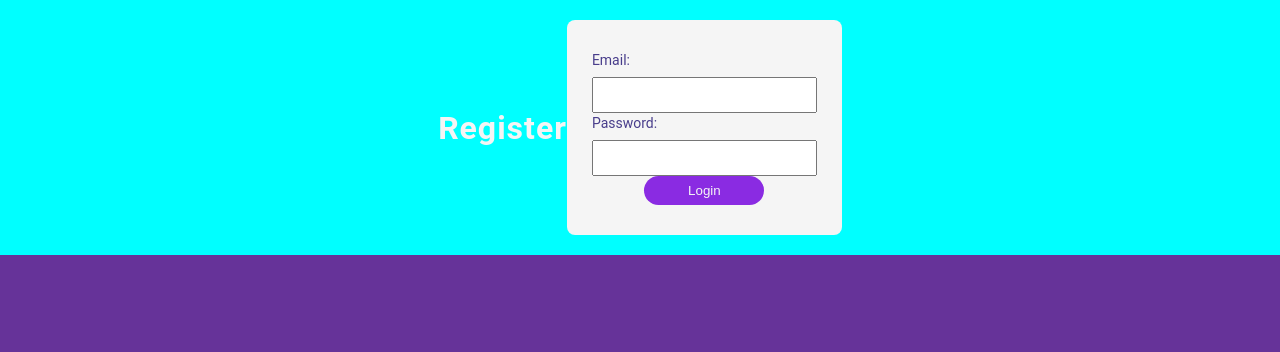
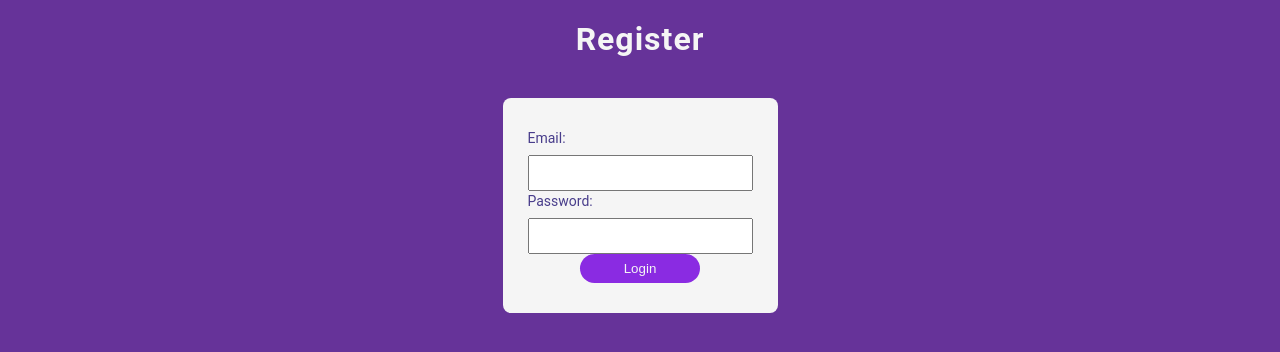
Before and after one commit to Luc4sGomes/form, a plain HTML site: page index.html in a window 1280 px wide. Drawn offline with Linux system fonts and the light colour scheme.

Commit message:
added changes in global.css

```diff
--- a/assets/css/global.css
+++ b/assets/css/global.css
@@ -15,8 +15,8 @@ body {
 }
 
 section {
-  background-color: aqua;
   display: flex;
+  flex-flow: column wrap;
   justify-content: center;
   align-items: center;
 }
```
